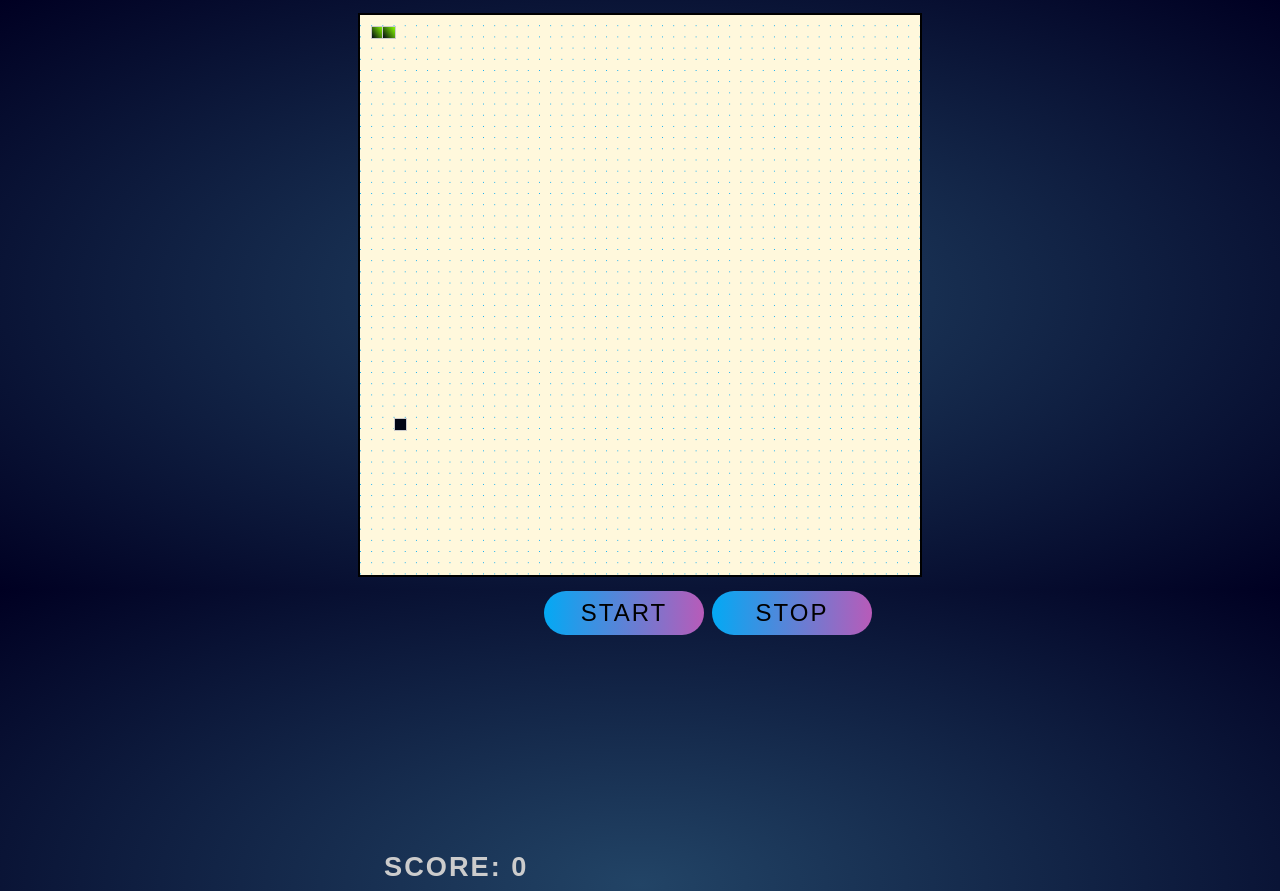
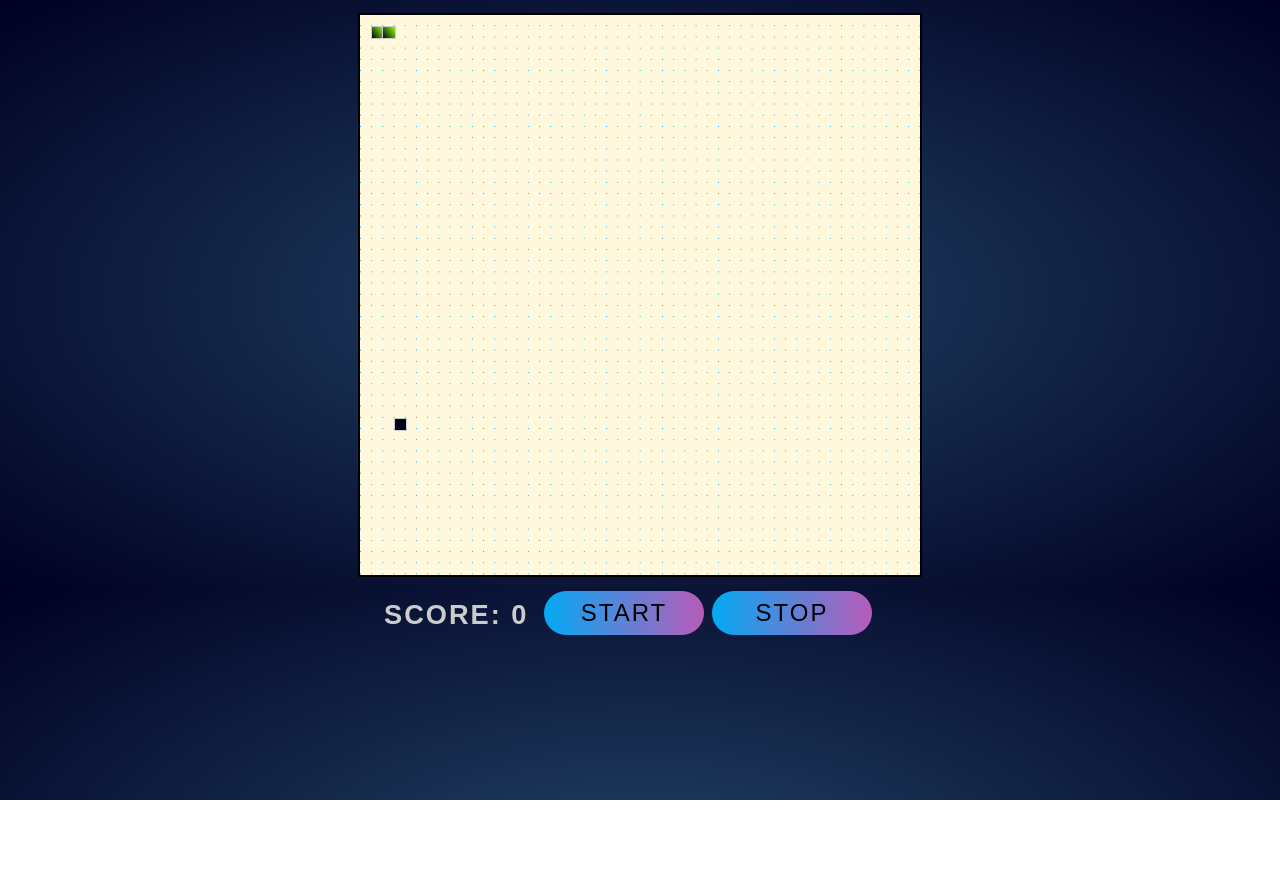
Before and after one commit to Piotrn-87/React-Snake, a React (Create React App) app: page / in a window 1280 px wide. After the commit the page ends 800 px from the top, so only its background shows below. Built offline with nearby package versions, Linux system fonts and the light colour scheme.

Commit message:
Wip: Page markup

```diff
--- a/src/Components/Score/Score.css
+++ b/src/Components/Score/Score.css
@@ -11,3 +11,9 @@
     top: 145%;
     text-transform: uppercase;
 }
+
+@media (min-width: 641px) {
+    .score {
+        top: 100%;
+    }
+}
```
